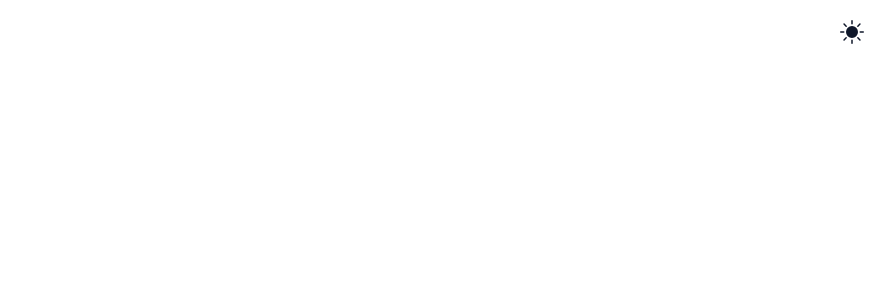
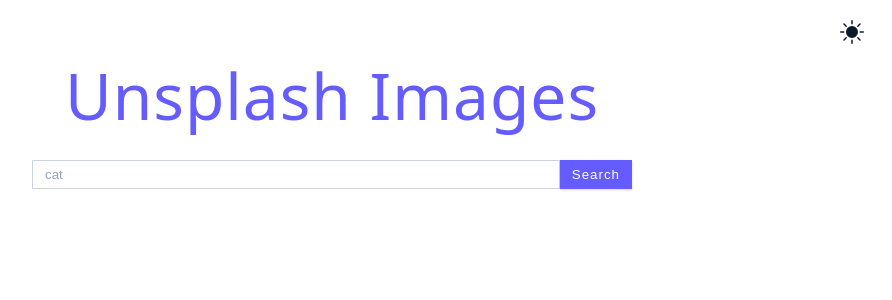
Before and after one commit to dongpy78/Unsplash-Images, a React (Vite) app: page / in a window 1280 px wide. Shown: the top 300 px of the page, without its empty margins (308-1200 px from the left). Built offline with nearby package versions, Linux system fonts and the light colour scheme.

Commit message:
Search Form

```diff
--- a/src/SearchForm.jsx
+++ b/src/SearchForm.jsx
@@ -1,5 +1,27 @@
 function SearchForm() {
-  return <div></div>;
+  const handleSubmit = (e) => {
+    e.preventDefault();
+    const searchValue = e.target.elements.search.value;
+    if (!searchValue) return;
+    console.log(searchValue);
+  };
+
+  return (
+    <section>
+      <h1 className="title">unsplash images</h1>
+      <form className="search-form" onSubmit={handleSubmit}>
+        <input
+          type="text"
+          className="form-input search-input"
+          name="search"
+          placeholder="cat"
+        />
+        <button type="submit" className="btn">
+          search
+        </button>
+      </form>
+    </section>
+  );
 }
 
 export default SearchForm;
```
